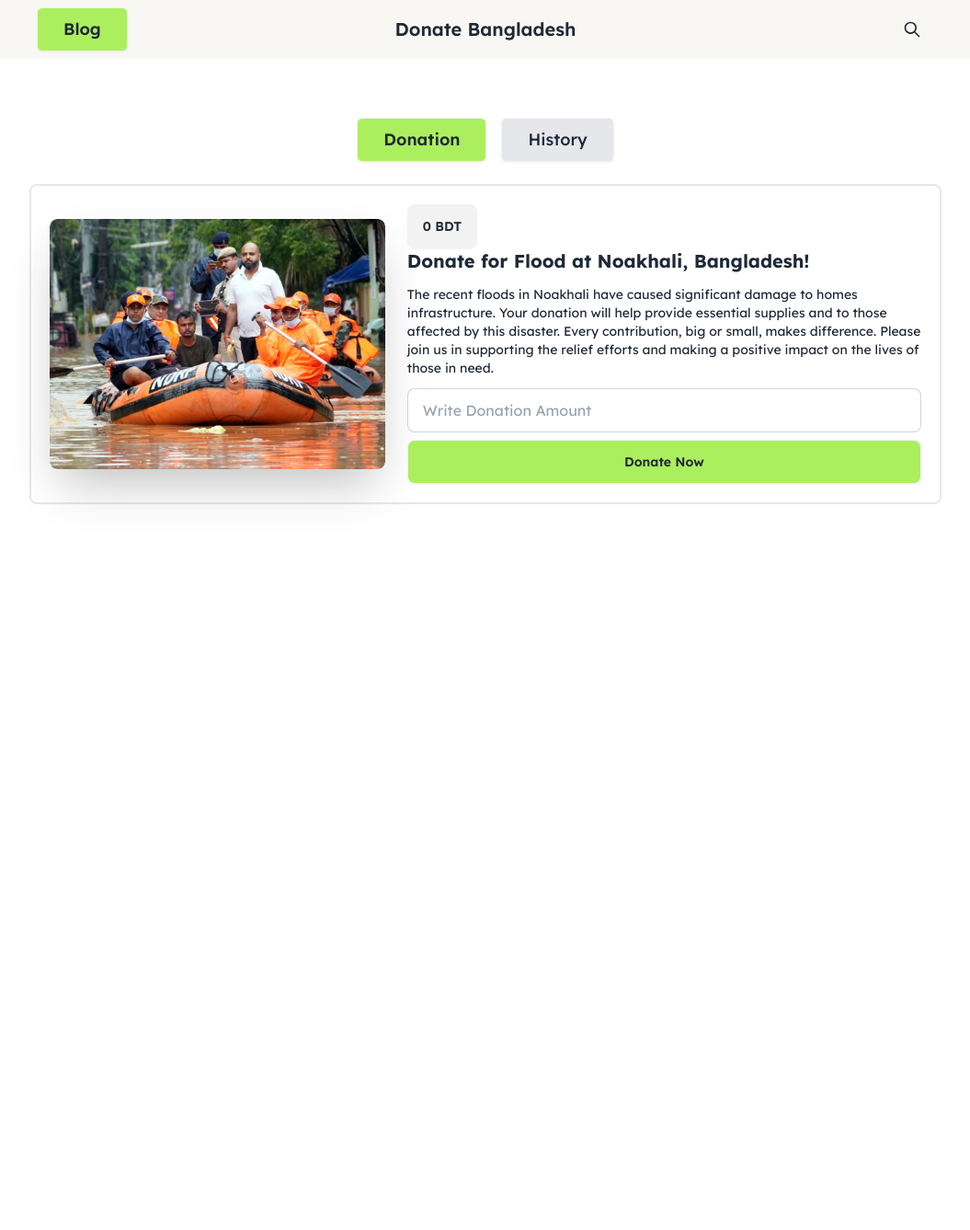
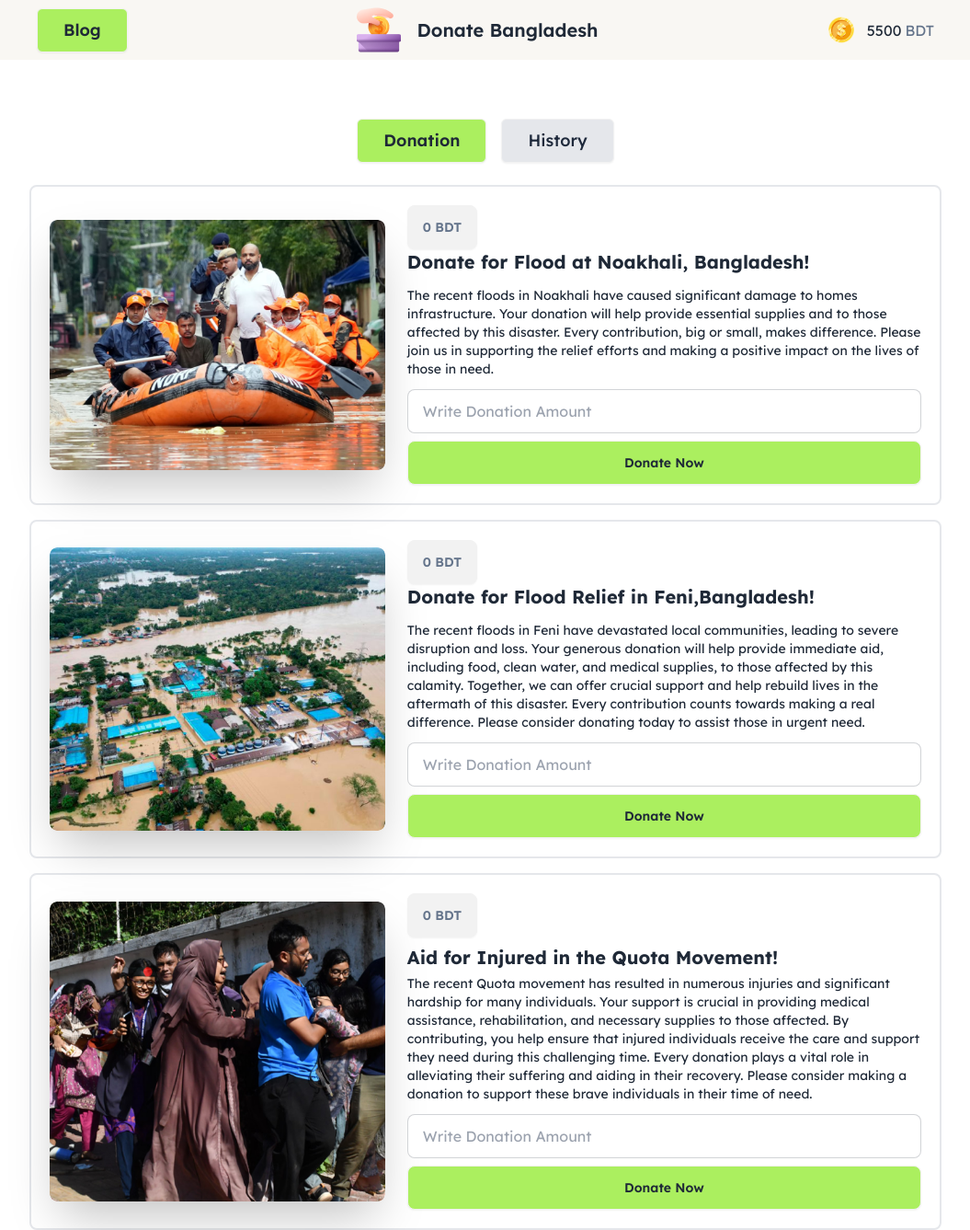
Before and after one commit to AB-Anam/Assignment5-Dom, a plain HTML site: page index.html in a window 1280 px wide. Shown: the whole page at 92% size, without its empty margins (112-1167 px from the left). Before the commit the page ends 800 px from the top, so only its background shows below. Drawn offline with nearby package versions, Linux system fonts and the light colour scheme.

Commit message:
history page and other cards done

```diff
--- a/index.html
+++ b/index.html
@@ -52,25 +52,15 @@
 
                   </div>
                   <div class="navbar-center">
+                    <img src="./assets/logo.png" alt="">
                     <a class="btn btn-ghost text-xl font-semibold">Donate Bangladesh</a>
                   </div>
                   <div class="navbar-end">
                     <button class="btn btn-ghost btn-circle">
-                      <svg
-                        xmlns="http://www.w3.org/2000/svg"
-                        class="h-5 w-5"
-                        fill="none"
-                        viewBox="0 0 24 24"
-                        stroke="currentColor"
-                      >
-                        <path
-                          stroke-linecap="round"
-                          stroke-linejoin="round"
-                          stroke-width="2"
-                          d="M21 21l-6-6m2-5a7 7 0 11-14 0 7 7 0 0114 0z"
-                        />
-                      </svg>
+                      <img src="./assets/coin.png" alt="">
                     </button>
+                    <p class="mx-1">5500</p>
+                    <p class="text-slate-500">BDT</p>
                   </div>
             </div>
         </div>
@@ -89,7 +79,7 @@
       </div>
     </header>
     <main class="mx-0 lg:mx-36">
-        <div class="hero bg-base-100 border-2 rounded-lg p-2 lg:p-1 ">
+        <div class="hero bg-base-100 border-2 rounded-lg p-2 lg:p-1 mb-4">
             <div class="hero-content flex flex-col justify-center lg:grid lg:grid-cols-10 gap-6">
                 <div class="col-span-1 lg:col-span-4 ">
                     <img
@@ -98,7 +88,7 @@
                 </div>
 
               <div class="col-span-1 lg:col-span-6">
-                <button class="btn">0 BDT</button>
+                <button class="btn text-slate-500">0 BDT</button>
                 <h1 class="text-xl font-bold">Donate for Flood at Noakhali, Bangladesh!</h1>
                 <p class="py-3 text-sm font-normal ">
                     The recent floods in Noakhali have caused significant damage to homes  infrastructure.
@@ -111,6 +101,51 @@
               </div>
             </div>
           </div>
+        <div class="hero bg-base-100 border-2 rounded-lg p-2 lg:p-1  mb-4">
+            <div class="hero-content flex flex-col justify-center lg:grid lg:grid-cols-10 gap-6">
+                <div class="col-span-1 lg:col-span-4 ">
+                    <img
+                src="./assets/feni.png"
+                class="max-w-sm rounded-lg shadow-2xl w-full h-full" />
+                </div>
+
+              <div class="col-span-1 lg:col-span-6">
+                <button class="btn text-slate-500">0 BDT</button>
+                <h1 class="text-xl font-bold">Donate for Flood Relief in Feni,Bangladesh!</h1>
+                <p class="py-3 text-sm font-normal ">
+                  The recent floods in Feni have devastated local communities, leading to severe disruption and loss.
+                  Your generous donation will help provide immediate aid, including food, clean water, and medical supplies, to those affected by this calamity.
+                  Together, we can offer crucial support and help rebuild lives in the aftermath of this disaster. Every contribution counts towards making a real difference. Please consider donating today to assist those in urgent need.
+                </p>
+                <div class="form-control mb-2">
+                    <input type="email" placeholder="Write Donation Amount" class="input input-bordered" required />
+                  </div>
+                <button class="btn bg-barn-primary w-full">Donate Now</button>
+              </div>
+            </div>
+          </div>
+        <div class="hero bg-base-100 border-2 rounded-lg p-2 lg:p-1 ">
+            <div class="hero-content flex flex-col justify-center lg:grid lg:grid-cols-10 gap-6">
+                <div class="col-span-1 lg:col-span-4 ">
+                    <img
+                src="./assets/quota-protest.png"
+                class="max-w-sm rounded-lg shadow-2xl w-full" />
+                </div>
+
+              <div class="col-span-1 lg:col-span-6">
+                <button class="btn text-slate-500 mb-2">0 BDT</button>
+                <h1 class="text-xl font-bold">Aid for Injured in the Quota Movement!</h1>
+                <p class="py-1 text-sm font-normal ">
+                  The recent Quota movement has resulted in numerous injuries and significant hardship for many individuals. Your support is crucial in providing medical assistance, rehabilitation, and necessary supplies to those affected. By contributing, you help ensure that injured individuals receive the care and support they need during this challenging time. Every donation plays a vital role in alleviating their suffering and aiding in their recovery.
+                   Please consider making a donation to support these brave individuals in their time of need.
+                </p>
+                <div class="form-control my-2">
+                    <input type="email" placeholder="Write Donation Amount" class="input input-bordered" required />
+                  </div>
+                <button class="btn bg-barn-primary w-full">Donate Now</button>
+              </div>
+            </div>
+          </div>
     </main>
     <script src="./index.js"></script>
   </body>
```
